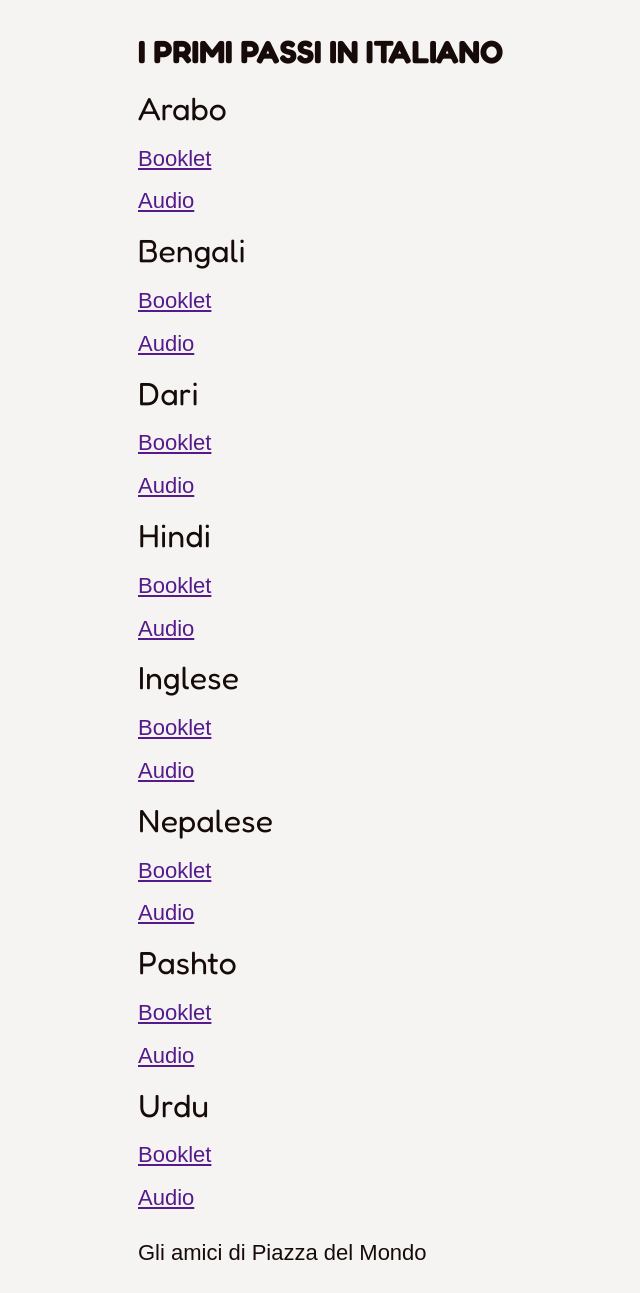
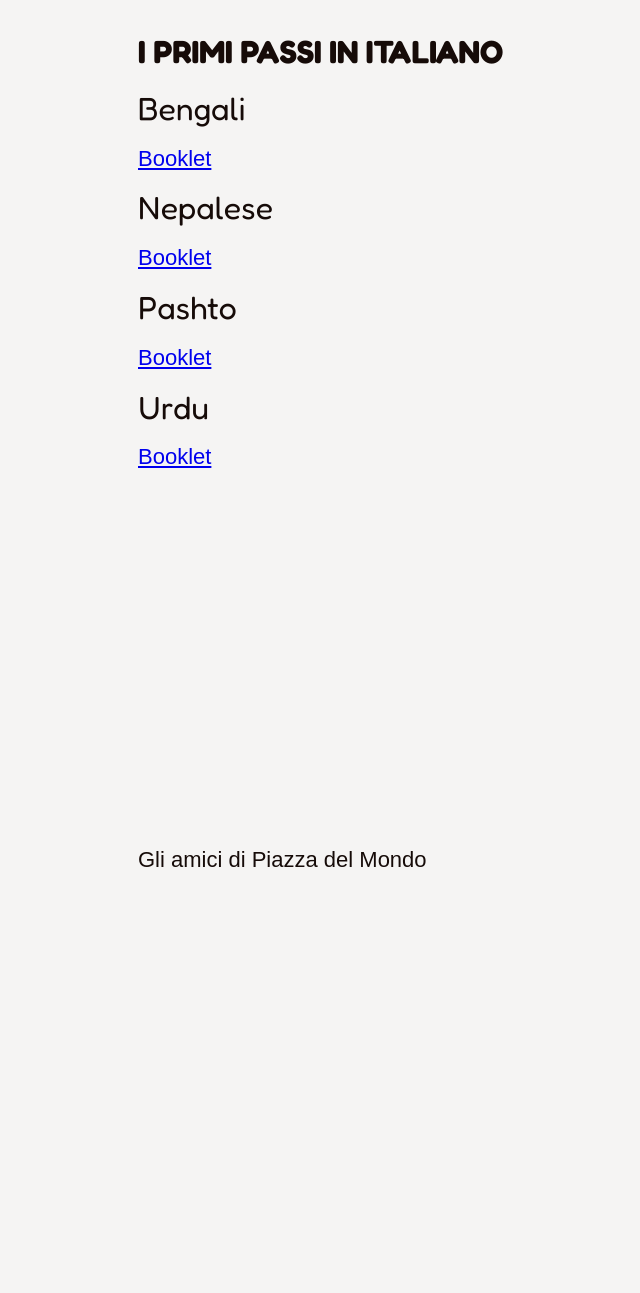
Before and after one commit to italianbooklets/italianbooklets.github.io, a Jekyll site: the page built from index.markdown, in a window 1280 px wide. Shown: the whole page, without its empty margins (100-740 px from the left). Built offline with Jekyll 4.4.1, drawn with Linux system fonts in a browser that asks for light colours; some web fonts are replaced; after the commit the page ends 900 px from its top, so only the background shows below that; part of the change alters nothing that is shown.

Commit message:
added booklets and added checks to index.markdown to skip unused fields

```diff
--- a/_data/languages.yml
+++ b/_data/languages.yml
@@ -1,31 +1,15 @@
-- lang: Arabo
-  booklet: ''
-  audio: ''
-
 - lang: Bengali
-  booklet: ''
-  audio: ''
-
-- lang: Dari
-  booklet: ''
-  audio: ''
-
-- lang: Hindi
-  booklet: ''
-  audio: ''
-
-- lang: Inglese
-  booklet: ''
-  audio: ''
+  booklet: 'assets/booklets/Italian___English___Bengali.pdf'
+  audio:
 
 - lang: Nepalese
-  booklet: ''
-  audio: ''
+  booklet: 'assets/booklets/Italian___English___Nepali.pdf'
+  audio:
 
 - lang: Pashto
-  booklet: ''
-  audio: ''
+  booklet: 'assets/booklets/Italian___English___Pashto.pdf'
+  audio:
 
 - lang: Urdu
-  booklet: ''
-  audio: ''
+  booklet: 'assets/booklets/Italian___English___Urdu.pdf'
+  audio:
--- a/index.markdown
+++ b/index.markdown
@@ -8,8 +8,12 @@ layout: default
 
 ## {{ lang.lang }}
 
+{% if lang.booklet %}
 [Booklet]({{ lang.booklet }})
+{% endif %}
 
+{% if lang.audio %}
 [Audio]({{ lang.audio }})
+{% endif %}
 
 {% endfor %}
```
Also changed, not shown: 4 other files.
